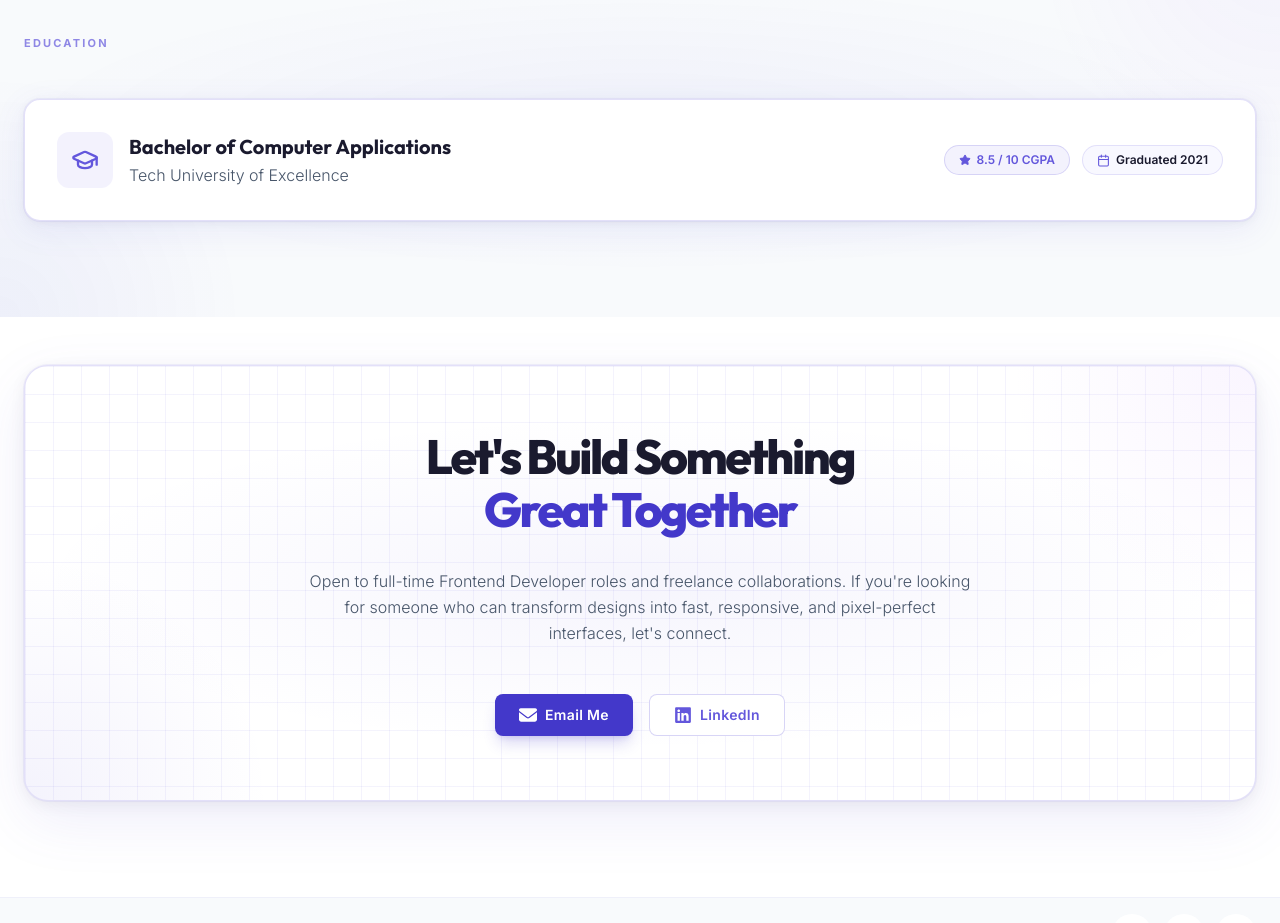
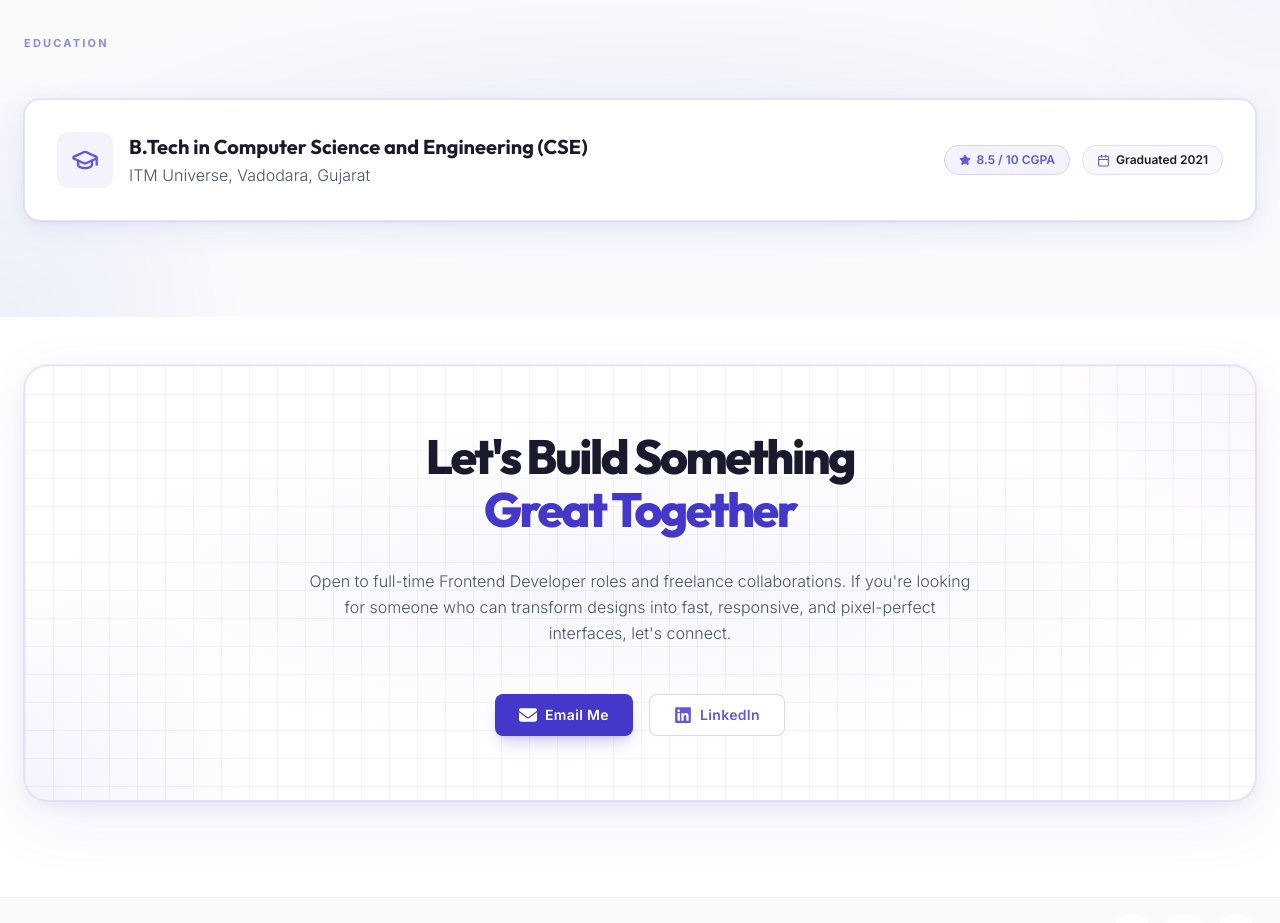
Before and after one commit to chaitali-more/frontend-portfolio, a React (Vite) app: page / in a window 1280 px wide. Shown: the part 5460-6383 px from the top of the page. Built offline with nearby package versions, Linux system fonts and the light colour scheme.

Commit message:
Update in education

```diff
--- a/src/components/Education.tsx
+++ b/src/components/Education.tsx
@@ -81,10 +81,10 @@ export default function Education() {
                 className="font-display font-bold text-lg md:text-xl"
                 style={{ color: '#1a1a2e' }}
               >
-                Bachelor of Computer Applications
+                B.Tech in Computer Science and Engineering (CSE)
               </h3>
               <p className="text-sm md:text-base text-neutral-muted font-sans font-light mt-0.5">
-                Tech University of Excellence
+                ITM Universe, Vadodara, Gujarat
               </p>
             </div>
           </div>
```
